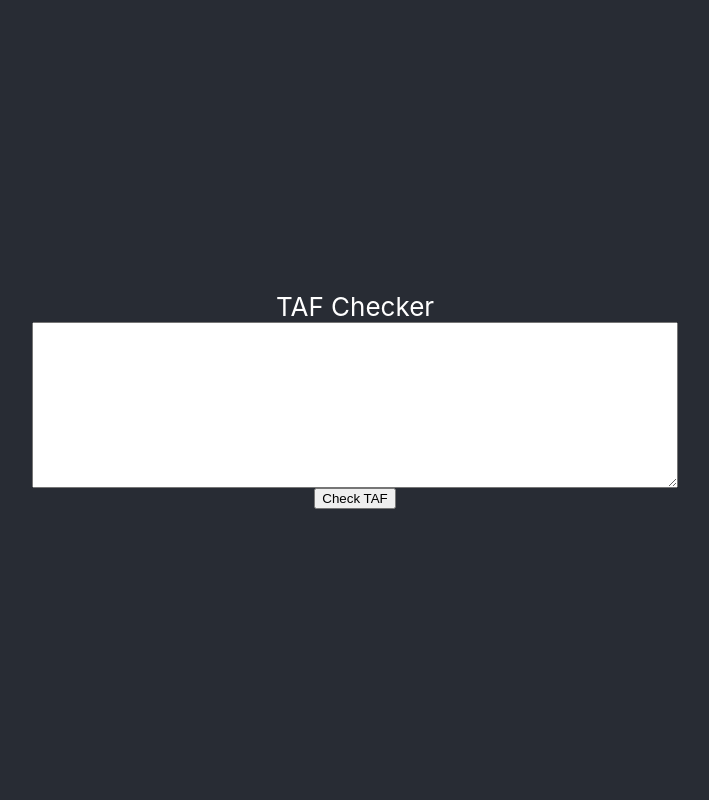
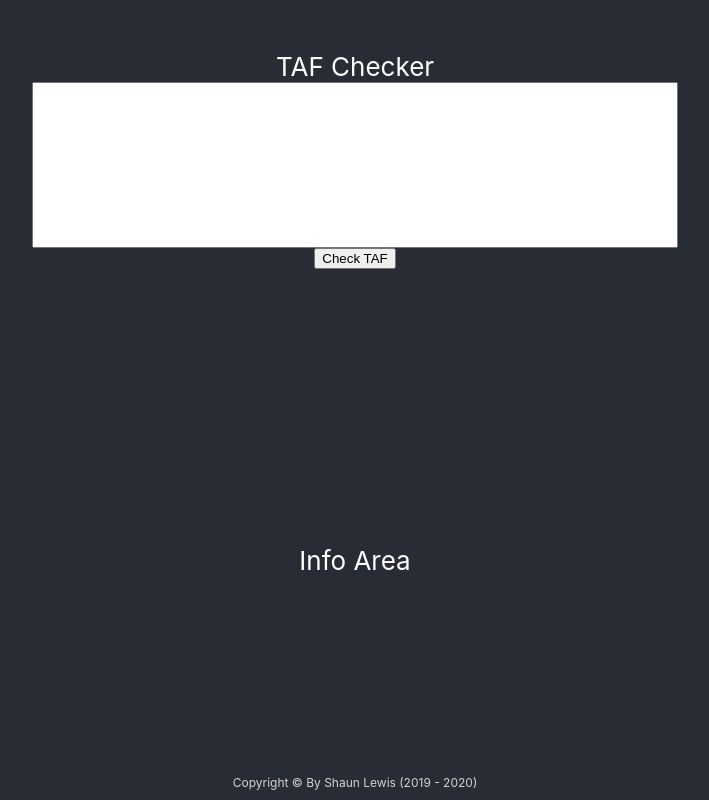
Before and after one commit to Lewnar/TAFChecker, a React (Create React App) app: page / in a window 1280 px wide. Shown: the whole page, without its empty margins (285-994 px from the left). Built offline with nearby package versions, Linux system fonts and the light colour scheme.

Commit message:
sort of working taf checker

```diff
--- a/src/App.css
+++ b/src/App.css
@@ -1,5 +1,8 @@
 .App {
   text-align: center;
+  background-color: #282c34;
+  color: white;
+  font-size: calc(10px + 2vmin);
 }
 
 .App-header {
@@ -21,4 +24,54 @@
   width:50%;
   height:20vh;
   font-size:16px;
+  resize: none;
 }
+
+.TafWebpage{
+  display:grid;
+  flex-direction: column;
+  height: 100vh;
+  grid-template-rows: 40% 60%;
+  grid-template-columns: 80% 20%;
+  grid-template-areas:
+      "Input Input"
+      "Output Output";
+}
+
+.TafInput{
+  grid-area: Input;
+  display:flex;
+  flex-direction: column;
+  align-items: center;
+  justify-content: center;
+  width: 100%;
+}
+
+.TafOutput{
+  grid-area: Output;
+  display: flex;
+  flex-direction: column;
+  align-items: center;
+  justify-content: center;
+  width: 100%;
+}
+
+.taf-button{
+  grid-area: Check;
+  display: flex;
+  flex-direction: column;
+  align-items: center;
+  justify-content: center;
+  width: 100%;
+}
+
+.footer{
+  color:lightgrey;
+  font-size: 12px;
+  position: absolute;
+  bottom: 10px;
+  margin-left:auto;
+  margin-right:auto;
+  left: 0;
+  right: 0;
+}
--- a/src/App.js
+++ b/src/App.js
@@ -4,23 +4,24 @@ import './App.css';
 
 const App = (props) => {
   const [input, setInput] = React.useState('');
+  // const [output, setOutput] = React.useState([])
   const newLine = /\n/;
   const newBlock = /\s/;
   const firstLine = [/((TAF)|(TAF) ((AMD)|(COR)))/, /[A-Z]{4}/, /[0-9]{6}[Z]/, /[0-3][0-9][0-2][0-9][/][0-3][0-9][0-2][0-9]/, /([0-3][0-9][0]|(VRB))[0-9][0-9]((KT)|(G)[0-9][0-9](KT))/, /[0-9]{4}/, /((SKC)|([A-Z]{3}[0-9]{3})|((VV)[0-9]{3}))/, /(QNH)[0-9]{4}(INS)/]
-  const otherLines = [/((BECMG)|(TEMPO))/, /([0-3][0-9][0-2][0-9][/][0-3][0-9][0-2][0-9])/, /(([0-9]{3}|(VRB))[0-9]{2}((KT)|(G)[0-9]{2}(KT)))/, /[0-9]{4}/, /((SKC)|([A-Z]{3}[0-9]{3})|((VV)[0-9]{3}))/, /(QNH)[0-9]{4}(INS)/]
+  const otherLines = [/((BECMG)|(TEMPO))/, /([0-3][0-9][0-2][0-9][/][0-3][0-9][0-2][0-9])/, /(([0-9]{3}|(VRB))[0-9]{2}((KT)|(G)[0-9]{2}(KT)))/, /[0-9]{4}/, /((SKC)|(((FEW)|(SCT)|(BKN)|(OVC))[0-9]{3})|((VV)[0-9]{3}))/, /(QNH)[0-9]{4}(INS)/]
   const ending = [/((((TX)[0-9]{2})|((TXM)[0-9]{2}))[/][0-3][0-9][0-2][0-9](Z))/, /(((((TN)[0-9]{2})|((TNM)[0-9]{2}))[/][0-3][0-9][0-2][0-9](Z)))/]
 
 
   //onclick of check TAF causes this function to activate
   const checkTAF = (e) => {
-    console.log('========================> Checking Input', input);
     const split = splitTAF(input)
     const check = checkingTAF(split)
+    const output = testFunc(split, check)
+    createArea(output)
   }
 
   //function to split pharagraph into parts
   const splitTAF = (input) => {
-    console.log('========================>Splitting Into Blocks');
     const splittingLines = input.split(newLine)
     const splittingBlock = []
     for (let line of splittingLines){
@@ -28,36 +29,29 @@ const App = (props) => {
       //fliter Function was added to get rid of empty stings
       splittingBlock.push(cleaner(blockSplit))
     }
-    console.log('========================>', splittingBlock);
     return splittingBlock
   }
 
   //function that goes through the array and checks if anything is wrong or not there
   const checkingTAF = (split) => {
-    console.log('========================>Checking TAF Function');
-    console.log('========================>', split.length);
     let output = []
     for (let line in split){
       let index = parseInt(line)
       let tafRow = split[index]
       let checkerRow = []
-      console.log('========================>', typeof line);
-      console.log('========================>', split.length-1 === line);
       if(index === 0 && split.length-1 === index){
         checkerRow = firstLine.concat(ending)
       } else if(index === 0){
         checkerRow = firstLine
-        console.log('========================> first line');
       } else if(split.length-1 === index) {
         checkerRow = otherLines.concat(ending)
-        console.log('========================>lastRow');
+      } else if(undefined) {
+        console.log('========================> Do not understand');
       } else {
         checkerRow = otherLines
-        console.log('========================> this is a boring row');
       }
       let fLineOutput = tafRow.map((item, index) => {
-        console.log('========================>', checkerRow[index]);
-        if(checkerRow[index].test(item)){
+        if(checkerRow[index] && checkerRow[index].test(item)){
           return true
         } else {
           return false
@@ -65,7 +59,13 @@ const App = (props) => {
       })
       output.push(fLineOutput)
     }
-    console.log('========================>output', output);
+    return output
+  }
+
+  const createArea = (output) => {
+    var element = document.getElementById('output');
+    element.innerHTML = ''
+    element.appendChild(output);
   }
 
   //allows for a change to state while typing into an area
@@ -78,19 +78,48 @@ const App = (props) => {
     return array.filter(object => {
         return (object !== '')
     })
-}
+  }
 
+  //func
+  //  create new array
+  //  loop through the loop split
+  const testFunc = (split,check) => {
+    let parent = document.createElement('div')
+    for(let line in split){
+      let rowElement = ''
+      for(let block in split[line]){
+        if(check[line][block]){
+          rowElement = rowElement + " " + split[line][block]
+        } else {
+          rowElement = rowElement + " " + `<span style="background:red">${split[line][block]}</span>`
+        }
+      }
+      let garbo = document.createElement('div')
+      garbo.innerHTML = rowElement
+      parent.appendChild(garbo)
+    }
+    return parent
+  }
 
   return (
     <div className="App">
-      <header className="App-header">
-        <div>TAF Checker</div>
-        <textarea className="TAFCheck" rows="10" cols="100" onChange={(e) => {handleChange(e)}}></textarea>
-        <button onClick={(e)=>{checkTAF(e)}}>Check TAF</button>
-      </header>
+      <div className="TafWebpage">
+        <div className="TafInput">
+            <div>TAF Checker</div>
+            <textarea className="TAFCheck" rows="10" cols="100" onChange={(e) => {handleChange(e)}}></textarea>
+            <button onClick={(e)=>{checkTAF(e)}}>Check TAF</button>
+        </div>
+        <div id='p1' className="TafOutput">
+          <p>Info Area</p>
+          <div id={'output'}/>
+        </div>
+        <div className={'footer'}>
+          Copyright © By Shaun Lewis (2019 - 2020)
+        </div>
+      </div>
     </div>
   );
 }
 
 
-export default App;
+export default App
```
